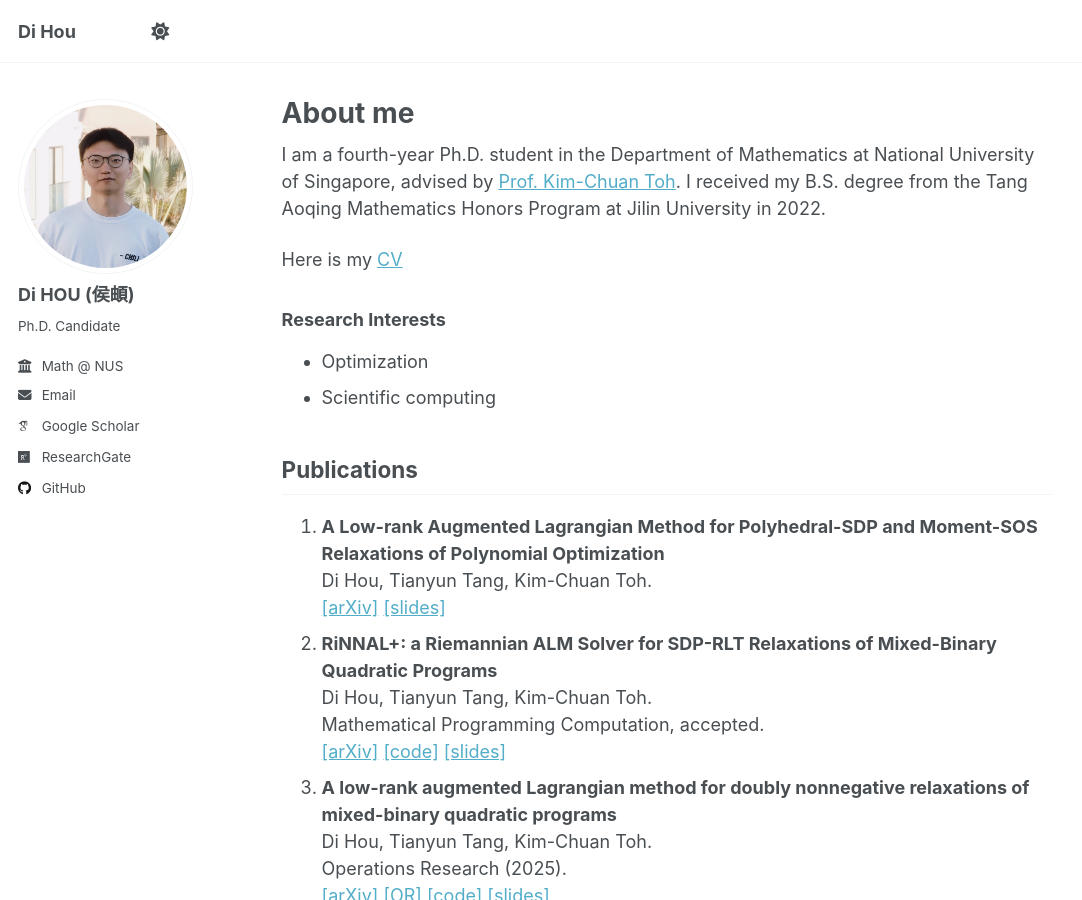
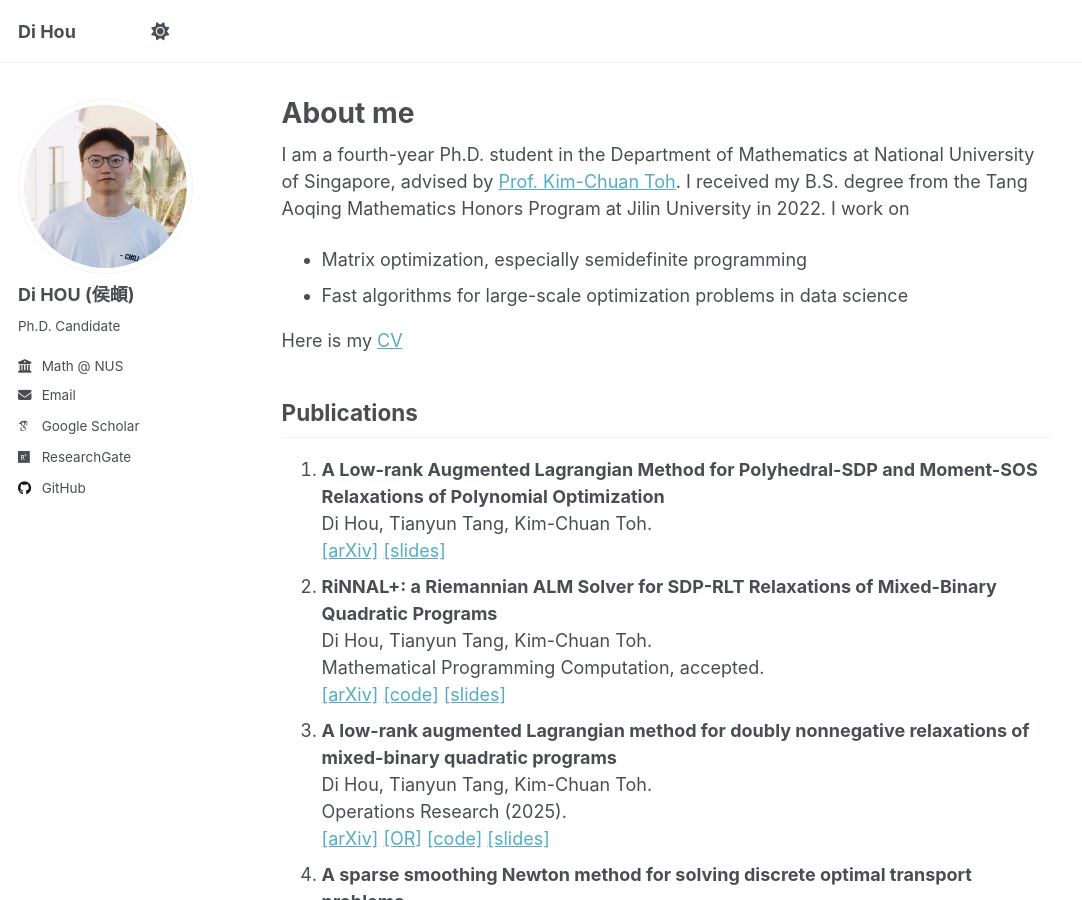
Before and after one commit to HouDiOpt/HouDiOpt.github.io, a Jekyll site: the page built from _pages/about.md, in a window 1280 px wide and 900 px high. Shown: the whole window, without its empty margins (0-1082 px from the left). Built offline with Jekyll 4.4.1, drawn with Linux system fonts in a browser that asks for light colours; some web fonts are replaced; a script that is not in the unit is left out.

Commit message:
Update about.md

```diff
--- a/_pages/about.md
+++ b/_pages/about.md
@@ -8,19 +8,20 @@ redirect_from:
 ---
 
 I am a fourth-year Ph.D. student in the Department of Mathematics at National University of Singapore, advised by [Prof. Kim-Chuan Toh](https://blog.nus.edu.sg/mattohkc/). I received my B.S. degree from the Tang Aoqing Mathematics Honors Program at Jilin University in 2022.
+I work on
+
+- Matrix optimization, especially semidefinite programming
+- Fast algorithms for large-scale optimization problems in data science
 
 Here is my [CV](/files/CV_HouDi.pdf)
 
-<!--My research focuses on developing efficient, robust, and scalable algorithms for large-scale optimization problems. I am currently working on solving convex relaxations of nonconvex models that arise in engineering, scientific computing, and machine learning. My interests include:
+<!--
+My research focuses on developing efficient, robust, and scalable algorithms for large-scale optimization problems. I am currently working on solving convex relaxations of nonconvex models that arise in engineering, scientific computing, and machine learning. My interests include:
 - Semidefinite programming
 - Doubly nonnegative relaxation
 - Matrix optimization
-- Riemannian optimization-->
-
-### Research Interests
-- Optimization
-- Scientific computing
-
+- Riemannian optimization
+-->
 
 Publications
 ------
```
